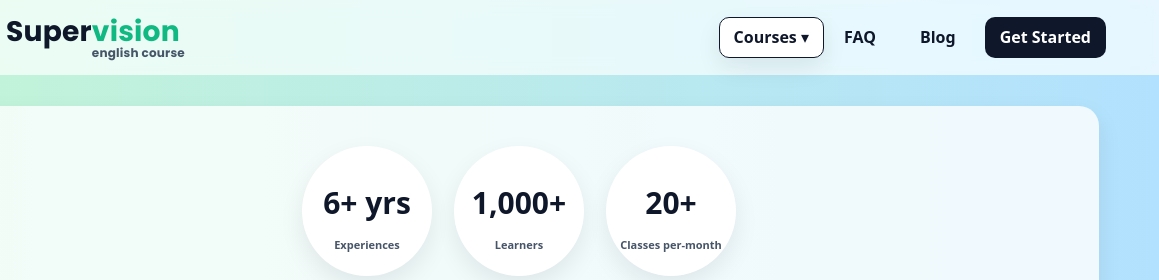
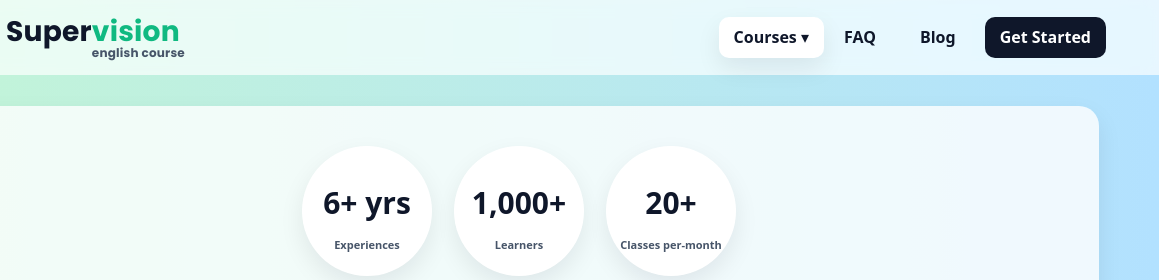
Before and after one commit to muhammadefan/supervision, a plain HTML site: page index.html in a window 1280 px wide. In both pictures the pointer is over the heading "Courses". Shown: the top 280 px of the page, 121-1280 px from the left. Drawn offline with Linux system fonts and the light colour scheme.

Commit message:
pingin update

```diff
--- a/styles.css
+++ b/styles.css
@@ -171,7 +171,7 @@ body{
   vertical-align:middle;   /* align with neighboring buttons */
   line-height:1.2;         /* match link height */
 }
-.nav .btn:hover{ background:#fff; border-color:var(--ring); box-shadow:var(--shadow); }
+.nav .btn:hover{ background:#fff; border-color:transparent; box-shadow:var(--shadow); }
 .nav .btn.cta{ background:var(--primary); color:#fff; }
 .nav .btn.cta:hover{ transform: translateY(-1px); }
 
@@ -187,6 +187,11 @@ body{
 .nav details.dropdown > summary.btn{ list-style:none; cursor:pointer; }
 .nav details.dropdown > summary.btn::-webkit-details-marker{ display:none; }
 .nav details.dropdown > summary.btn::after{ content:" ▾"; font-weight:400; }
+.nav details.dropdown > summary.btn:hover {
+  background: #fff;
+  border-color: transparent; /* Remove border completely */
+  box-shadow: var(--shadow);
+}
 .nav details.dropdown[open]{ z-index:1100; }
 .nav details.dropdown .menu{
     position:absolute; right:0; top:calc(100% + 8px); min-width:200px;
```
Also changed, not shown: index.html (+35 -0 lines).
